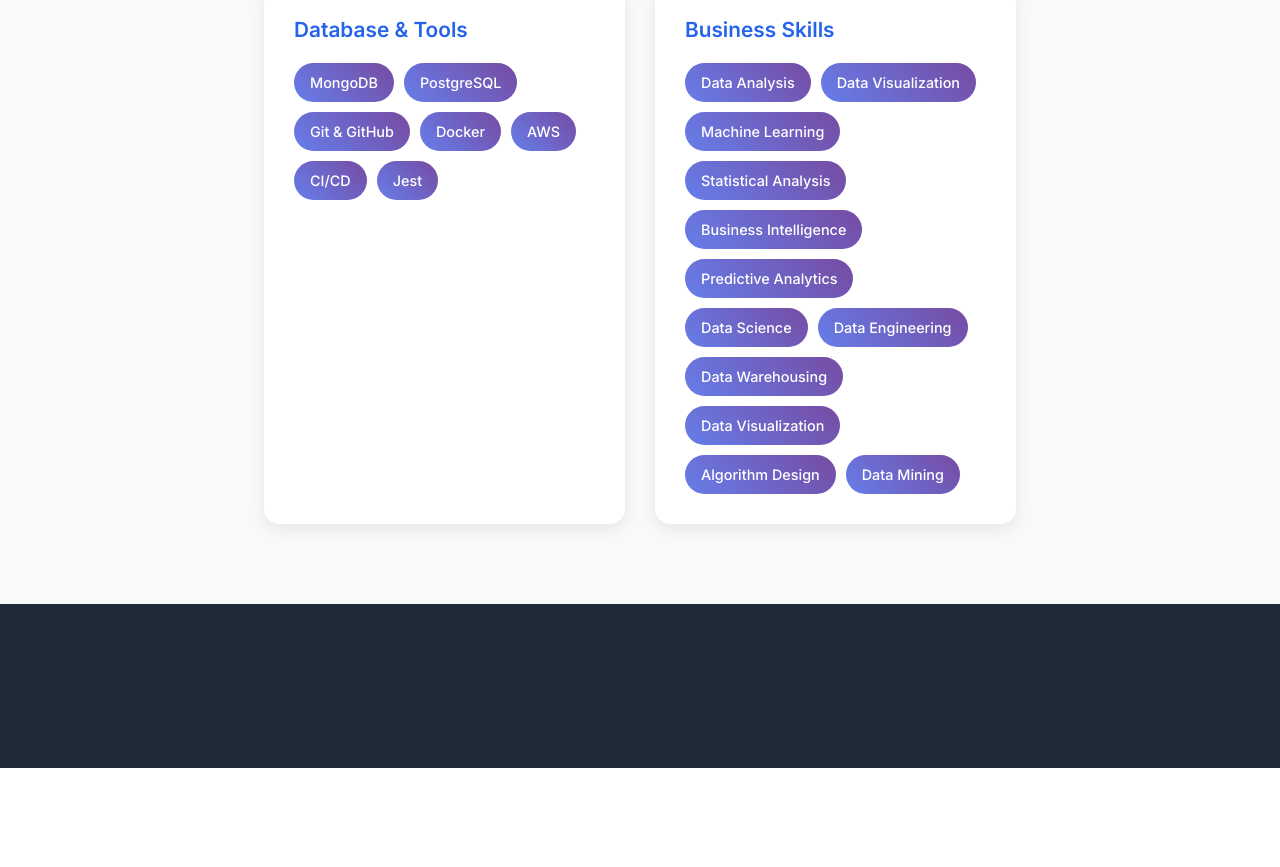
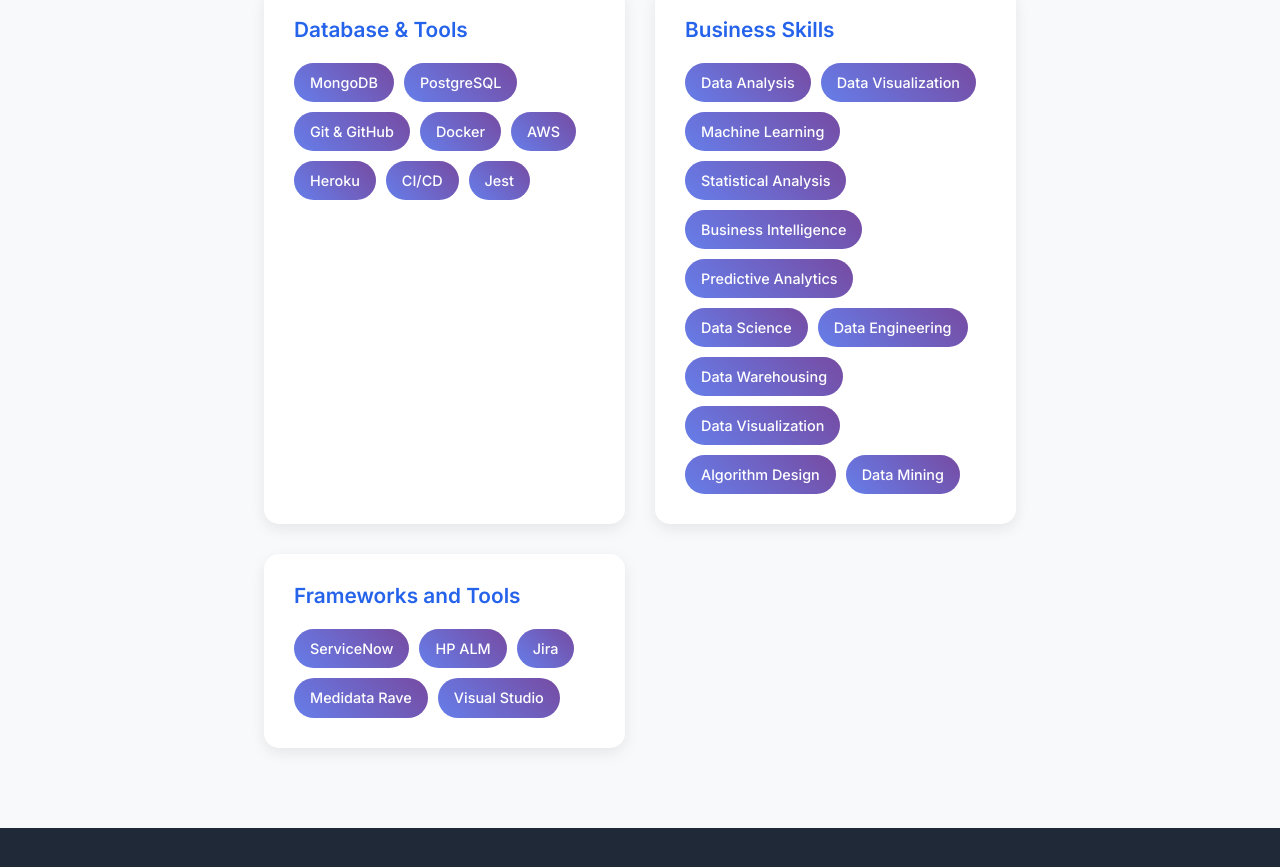
Before and after one commit to Yashuchirag/chiragch.com, a React (Create React App) app: page / in a window 1280 px wide. Shown: the part 1434-2301 px from the top of the page. Before the commit the page ends 2202 px from the top, so only its background shows below. Built offline with nearby package versions, Linux system fonts and the light colour scheme.

Commit message:
Updated CSS with Framework skills

```diff
--- a/src/App.js
+++ b/src/App.js
@@ -137,6 +137,7 @@ function App() {
                 <span className="skill-tag">Git & GitHub</span>
                 <span className="skill-tag">Docker</span>
                 <span className="skill-tag">AWS</span>
+                <span className="skill-tag">Heroku</span>
                 <span className="skill-tag">CI/CD</span>
                 <span className="skill-tag">Jest</span>
               </div>
@@ -156,6 +157,16 @@ function App() {
                 <span className="skill-tag">Data Visualization</span>
                 <span className="skill-tag">Algorithm Design</span>
                 <span className="skill-tag">Data Mining</span>
+              </div>
+            </div>
+            <div className="skill-category" data-aos="fade-up" data-aos-delay="300">
+              <h4>Frameworks and Tools</h4>
+              <div className="skill-tags">
+                <span className="skill-tag">ServiceNow</span>
+                <span className="skill-tag">HP ALM</span>
+                <span className="skill-tag">Jira</span>
+                <span className="skill-tag">Medidata Rave</span>
+                <span className="skill-tag">Visual Studio</span>
               </div>
             </div>
           </div>
```
